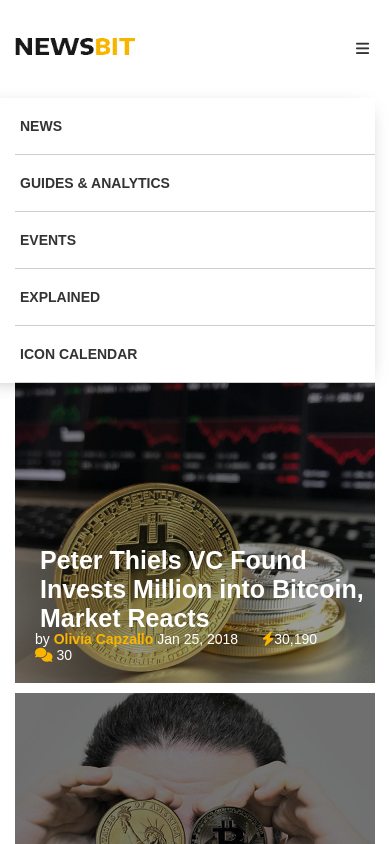
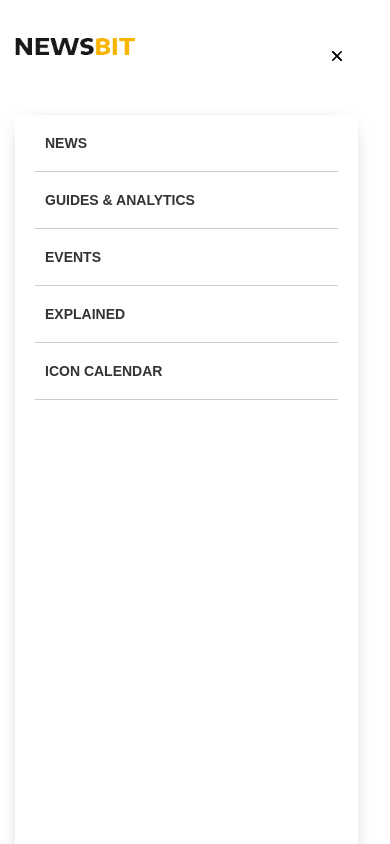
Before and after one commit to iabolfazl83/NewsBit, a plain HTML site: page index.html in a window 390 px wide. Both pictures are taken after a click on the button 362 px from the left and 49 px from the top of the page. Shown: the top 844 px of the page. Drawn offline with Linux system fonts and the light colour scheme.

Commit message:
NewsBit second final

```diff
--- a/assets/css/style.css
+++ b/assets/css/style.css
@@ -204,15 +204,7 @@ a i:hover {
 }
 
 .show {
-    margin: 0 auto !important;
-    display: inline-block !important;
-    box-shadow: 0 4px 20px -10px rgb(0 0 0 / 40%);
-    animation: full-opacity-anim .2s forwards ease-in-out;
-    opacity: 0;
-}
-
-.header-menu-burger i {
-    font-size: 15px;
+    height: 100vh !important;
 }
 
 
@@ -230,27 +222,74 @@ a i:hover {
 
 @media screen and (max-width: 768px) {
     .header-menu {
-        display: none;
         width: 100%;
+        height: 0;
+        box-shadow: 0 4px 20px -10px rgb(0 0 0 / 40%);
+        margin: 0 !important;
+        padding: 0 20px;
+        transition: all 0.4s !important;
+        box-sizing: border-box;
     }
 
     .header-menu-item {
         display: block;
         border-bottom: 1px solid #cecece;
-        padding: 20px 5px;
+        padding: 20px 10px;
     }
 
     .header-menu-burger {
         display: inline-block;
         margin: 40px auto;
     }
+
+    .ham {
+        cursor: pointer;
+        -webkit-tap-highlight-color: transparent;
+        transition: transform 400ms;
+        -moz-user-select: none;
+        -webkit-user-select: none;
+        -ms-user-select: none;
+        user-select: none;
+    }
+
+    .hamRotate.active {
+        transform: rotate(45deg);
+    }
+
+    .hamRotate180.active {
+        transform: rotate(180deg);
+    }
+
+    .line {
+        fill: none;
+        transition: stroke-dasharray 400ms, stroke-dashoffset 400ms;
+        stroke: #000;
+        stroke-width: 5.5;
+        stroke-linecap: round;
+    }
+
+    .ham4 .top {
+        stroke-dasharray: 40 121;
+    }
+
+    .ham4 .bottom {
+        stroke-dasharray: 40 121;
+    }
+
+    .ham4.active .top {
+        stroke-dashoffset: -68px;
+    }
+
+    .ham4.active .bottom {
+        stroke-dashoffset: -68px;
+    }
 }
 
-@keyframes full-opacity-anim {
-    100% {
-        opacity: 1;
-    }
-}
+/*@keyframes full-opacity-anim {*/
+/*    100% {*/
+/*        opacity: 1;*/
+/*    }*/
+/*}*/
 
 /*----------------------------------------------------------------*/
 
--- a/assets/script/script.js
+++ b/assets/script/script.js
@@ -1,4 +1,21 @@
-function showMenu() {
+const menuBtn = document.querySelector(".header-menu-burger-btn");
+const headerMenu = document.querySelector(".header-menu")
+let isOpen = false;
+
+menuBtn.addEventListener("click", function () {
+    isOpen = !isOpen;
     let headerMenu = document.querySelector(".header-menu");
-    headerMenu.classList.toggle("show");
-}
+
+    if (isOpen) {
+        headerMenu.classList.add("show");
+        menuBtn.classList.add("active");
+        document.querySelector("body").style.overflowY = "hidden";
+        document.querySelector("body").style.paddingRight = "17px";
+    } else {
+        headerMenu.classList.remove("show");
+        menuBtn.classList.remove("active");
+        document.querySelector("body").style.overflowY = "auto";
+        document.querySelector("body").style.paddingRight = "0";
+    }
+
+})
--- a/index.html
+++ b/index.html
@@ -16,7 +16,19 @@
     <header>
         <nav class="header-nav">
             <a href="index.html"> <img src="./assets/images/logo-black.png" alt="NewsBit" class="header-logo"/> </a>
-            <button class="header-menu-burger" onclick="showMenu()"><i class="fa-solid fa-bars"></i></button>
+            <button class="header-menu-burger">
+                <svg class="ham hamRotate ham4 header-menu-burger-btn" viewBox="0 0 100 100" width="30">
+                    <path
+                            class="line top"
+                            d="m 70,33 h -40 c 0,0 -8.5,-0.149796 -8.5,8.5 0,8.649796 8.5,8.5 8.5,8.5 h 20 v -20"/>
+                    <path
+                            class="line middle"
+                            d="m 70,50 h -40"/>
+                    <path
+                            class="line bottom"
+                            d="m 30,67 h 40 c 0,0 8.5,0.149796 8.5,-8.5 0,-8.649796 -8.5,-8.5 -8.5,-8.5 h -20 v 20"/>
+                </svg>
+            </button>
             <ul class="header-menu">
                 <li class="header-menu-item"><a href="#" class="header-menu-item-link">NEWS</a></li>
                 <li class="header-menu-item"><a href="#" class="header-menu-item-link">GUIDES & ANALYTICS</a></li>
@@ -148,7 +160,8 @@
                 <section class="main-news">
                     <h2 class="title">RECENT NEWS</h2>
                     <article>
-                        <img src="./assets/images/recent-news-1-600x450.jpg" alt="bitcoin on the hand" class="main-news-img">
+                        <img src="./assets/images/recent-news-1-600x450.jpg" alt="bitcoin on the hand"
+                             class="main-news-img">
                         <h3 class="article-title">
                             <a href="#">2017 Market Performance: Crypto vs.Stock</a>
                         </h3>
```
